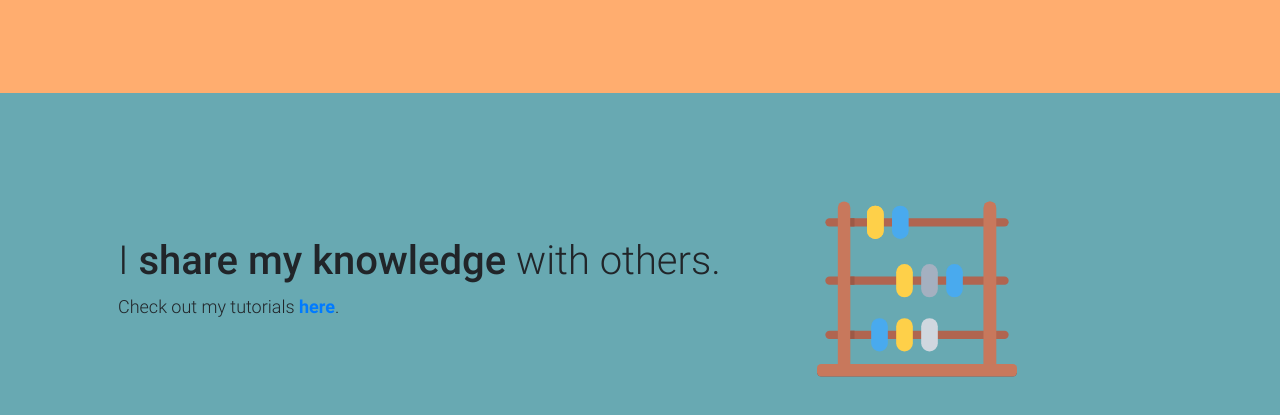
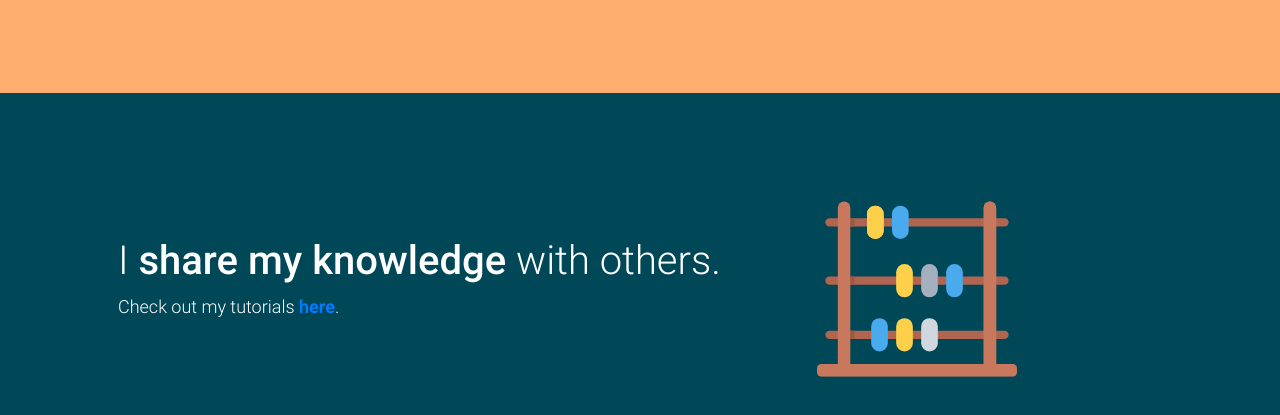
Before and after one commit to der-Daniel/der-daniel.github.io, a website: page index.html in a window 1280 px wide. Shown: the part 2400-2815 px from the top of the page. Drawn offline with Linux system fonts and the light colour scheme.

Commit message:
CV 1.0.1

```diff
--- a/index.html
+++ b/index.html
@@ -79,7 +79,7 @@
       </div>
     </section>
 
-    <section style="background-color: #68A9B2;" class="py-5">
+    <section style="background-color: #004757; color: white;" class="py-5">
       <div class="container p-5">
 	<div class="d-flex flex-fill">
 	  <div class="wow animated bounceInLeft py-5 pr-5 mr-5">
```
